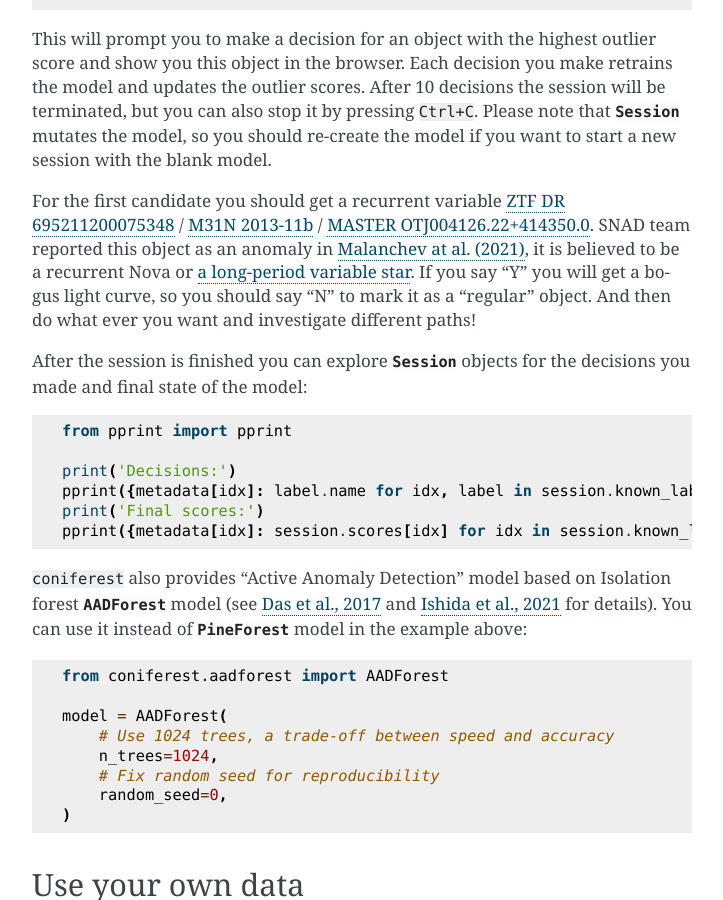
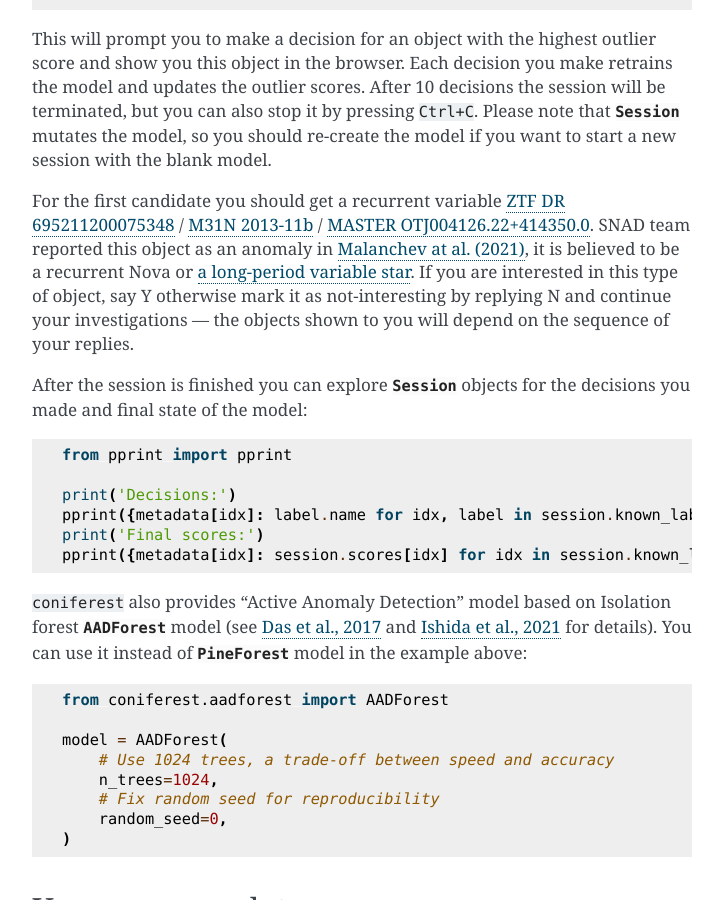
Before and after one commit to snad-space/coniferest, a Sphinx documentation site: the page built from docs/tutorial.rst, in a window 1280 px wide and 900 px high, scrolled down 1890 px. Shown: the whole window, without its empty margins (388-1111 px from the left). Built offline with Sphinx 7.4.7, drawn with Linux system fonts in a browser that asks for light colours.

Commit message:
docs: fix M31 example wording

```diff
--- a/docs/conf.py
+++ b/docs/conf.py
@@ -19,7 +19,6 @@ templates_path = ['_templates']
 exclude_patterns = ['_build', 'Thumbs.db', '.DS_Store']
 
 
-
 # -- Options for HTML output -------------------------------------------------
 # https://www.sphinx-doc.org/en/master/usage/configuration.html#options-for-html-output
 
--- a/docs/tutorial.rst
+++ b/docs/tutorial.rst
@@ -102,8 +102,7 @@ Please note that :class:`Session <coniferest.session.Session>` mutates the model
 
 For the first candidate you should get a recurrent variable `ZTF DR 695211200075348 <https://ztf.snad.space/dr3/view/695211200075348>`_ / `M31N 2013-11b <https://www.astronomerstelegram.org/?read=5569>`_ / `MASTER OTJ004126.22+414350.0 <https://ui.adsabs.harvard.edu/abs/2016ATel.9470....1S/abstract>`_.
 SNAD team reported this object as an anomaly in `Malanchev at al. (2021) <https://ui.adsabs.harvard.edu/abs/2021MNRAS.502.5147M/abstract>`_, it is believed to be a recurrent Nova or `a long-period variable star <https://www.astronomerstelegram.org/?read=5640>`_.
-If you say "Y" you will get a bogus light curve, so you should say "N" to mark it as a "regular" object.
-And then do what ever you want and investigate different paths!
+If you are interested in this type of object, say Y otherwise mark it as not-interesting by replying N and continue your investigations — the objects shown to you will depend on the sequence of your replies.
 
 After the session is finished you can explore :class:`Session <coniferest.session.Session>` objects for the decisions you made and final state of the model:
 
```
